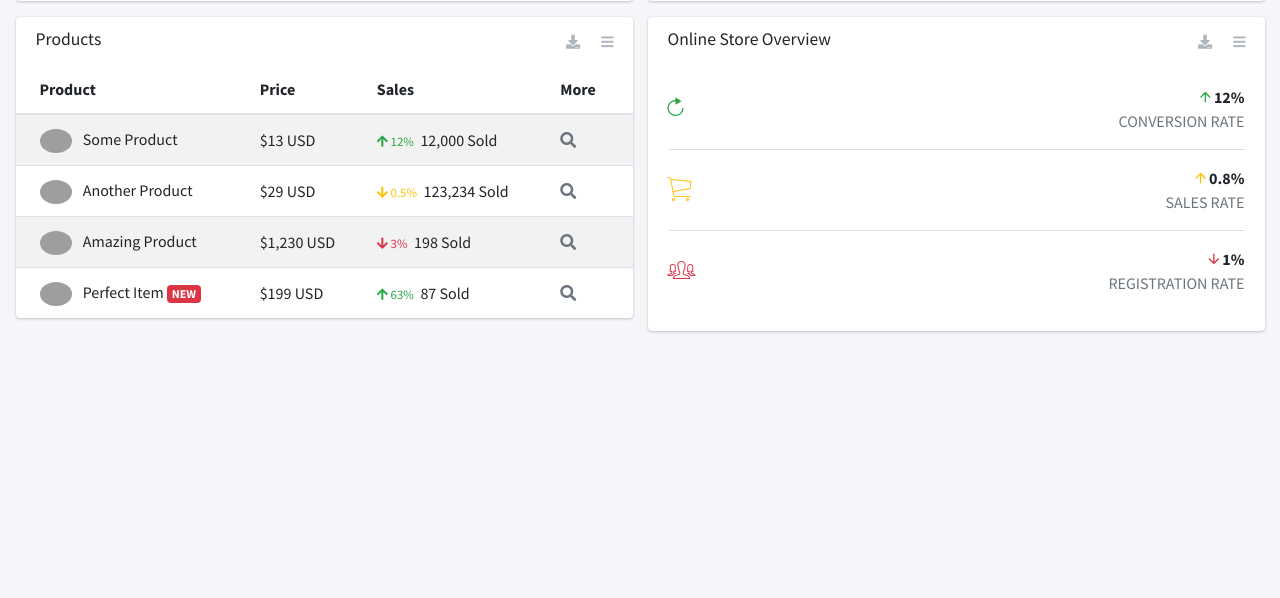
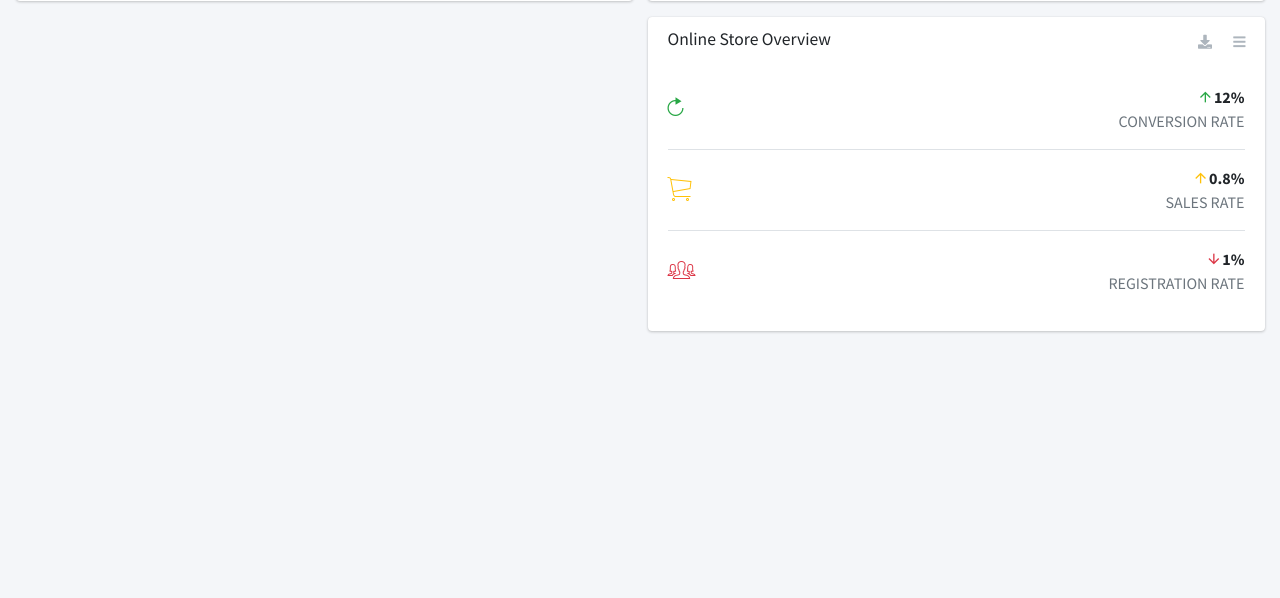
Before and after one commit to NaMLiM/Siperpus, a PHP site: page / in a window 1280 px wide. Shown: the part 541-1139 px from the top of the page. Run offline with PHP 8.4, Linux system fonts and the light colour scheme; some libraries are stand-ins or nearby versions; grey boxes are pictures that could not be loaded.

Commit message:
Remove Product Card

```diff
--- a/index.php
+++ b/index.php
@@ -835,112 +835,6 @@
               </div>
             </div>
             <!-- /.card -->
-
-            <div class="card">
-              <div class="card-header border-0">
-                <h3 class="card-title">Products</h3>
-                <div class="card-tools">
-                  <a href="#" class="btn btn-tool btn-sm">
-                    <i class="fas fa-download"></i>
-                  </a>
-                  <a href="#" class="btn btn-tool btn-sm">
-                    <i class="fas fa-bars"></i>
-                  </a>
-                </div>
-              </div>
-              <div class="card-body table-responsive p-0">
-                <table class="table table-striped table-valign-middle">
-                  <thead>
-                  <tr>
-                    <th>Product</th>
-                    <th>Price</th>
-                    <th>Sales</th>
-                    <th>More</th>
-                  </tr>
-                  </thead>
-                  <tbody>
-                  <tr>
-                    <td>
-                      <img src="dist/img/default-150x150.png" alt="Product 1" class="img-circle img-size-32 mr-2">
-                      Some Product
-                    </td>
-                    <td>$13 USD</td>
-                    <td>
-                      <small class="text-success mr-1">
-                        <i class="fas fa-arrow-up"></i>
-                        12%
-                      </small>
-                      12,000 Sold
-                    </td>
-                    <td>
-                      <a href="#" class="text-muted">
-                        <i class="fas fa-search"></i>
-                      </a>
-                    </td>
-                  </tr>
-                  <tr>
-                    <td>
-                      <img src="dist/img/default-150x150.png" alt="Product 1" class="img-circle img-size-32 mr-2">
-                      Another Product
-                    </td>
-                    <td>$29 USD</td>
-                    <td>
-                      <small class="text-warning mr-1">
-                        <i class="fas fa-arrow-down"></i>
-                        0.5%
-                      </small>
-                      123,234 Sold
-                    </td>
-                    <td>
-                      <a href="#" class="text-muted">
-                        <i class="fas fa-search"></i>
-                      </a>
-                    </td>
-                  </tr>
-                  <tr>
-                    <td>
-                      <img src="dist/img/default-150x150.png" alt="Product 1" class="img-circle img-size-32 mr-2">
-                      Amazing Product
-                    </td>
-                    <td>$1,230 USD</td>
-                    <td>
-                      <small class="text-danger mr-1">
-                        <i class="fas fa-arrow-down"></i>
-                        3%
-                      </small>
-                      198 Sold
-                    </td>
-                    <td>
-                      <a href="#" class="text-muted">
-                        <i class="fas fa-search"></i>
-                      </a>
-                    </td>
-                  </tr>
-                  <tr>
-                    <td>
-                      <img src="dist/img/default-150x150.png" alt="Product 1" class="img-circle img-size-32 mr-2">
-                      Perfect Item
-                      <span class="badge bg-danger">NEW</span>
-                    </td>
-                    <td>$199 USD</td>
-                    <td>
-                      <small class="text-success mr-1">
-                        <i class="fas fa-arrow-up"></i>
-                        63%
-                      </small>
-                      87 Sold
-                    </td>
-                    <td>
-                      <a href="#" class="text-muted">
-                        <i class="fas fa-search"></i>
-                      </a>
-                    </td>
-                  </tr>
-                  </tbody>
-                </table>
-              </div>
-            </div>
-            <!-- /.card -->
           </div>
           <!-- /.col-md-6 -->
           <div class="col-lg-6">
```
